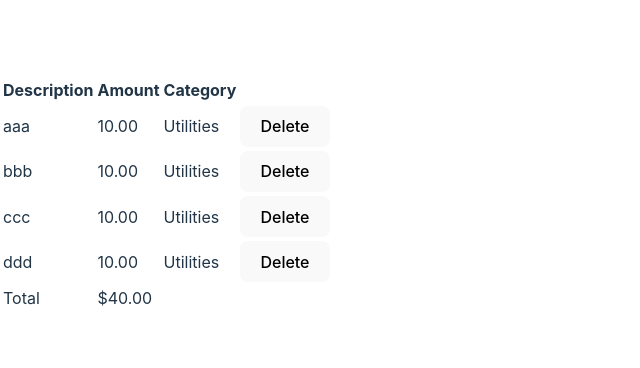
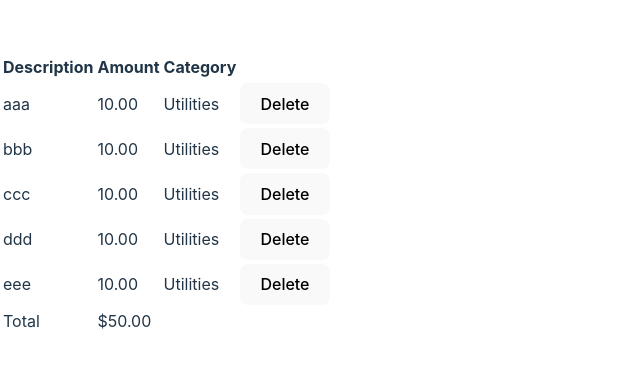
Before and after one commit to cjsibanda/expense-tracker, a React (Vite) app: page / in a window 1280 px wide. Shown: the part 206-574 px from the top of the page, without its empty margins (0-640 px from the left). Built offline with nearby package versions, Linux system fonts and the light colour scheme.

Commit message:
Update App.tsx
Added  Utilities expense to App.tsx

```diff
--- a/src/App.tsx
+++ b/src/App.tsx
@@ -7,6 +7,7 @@ const App = () => {
     {id:2, description:'bbb', amount:10, category:'Utilities'},
     {id:3, description:'ccc', amount:10, category:'Utilities'},
     {id:4, description:'ddd', amount:10, category:'Utilities'},
+    {id:5, description:'eee', amount:10, category:'Utilities'}
   ]);
 
   return (
```
